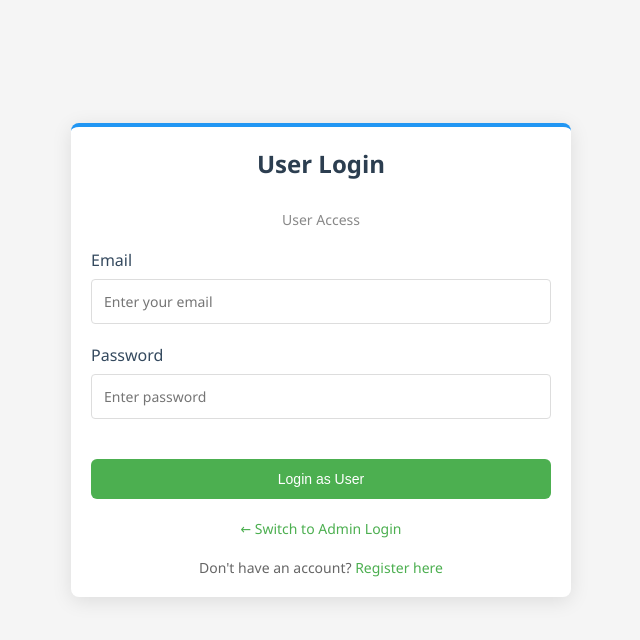
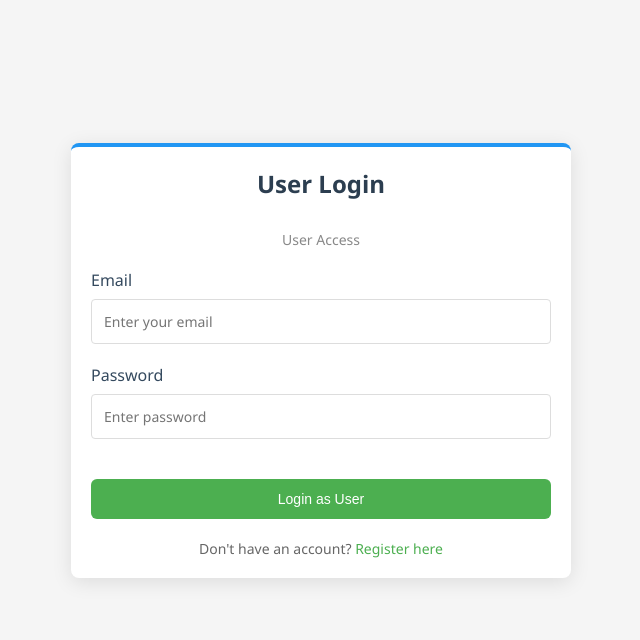
Before and after one commit to bosemuthukumar/assignment-load-management, a React (Create React App) app in the folder frontend/: page /user/login in a window 1280 px wide. Shown: the top 640 px of the page, without its empty margins (319-959 px from the left). Built offline with nearby package versions, Linux system fonts and the light colour scheme.

Commit message:
final test two

```diff
--- a/frontend/src/pages/Login.js
+++ b/frontend/src/pages/Login.js
@@ -91,9 +91,9 @@
               : `Login as ${isAdmin ? "Admin" : "User"}`}
           </button>
         </form>
-        <p className="auth-link">
+        {/* <p className="auth-link">
           <Link to={getOtherLoginUrl()}>← Switch to {getOtherLoginText()}</Link>
-        </p>
+        </p> */}
         <p className="auth-link">
           Don't have an account?{" "}
           <Link to={isAdmin ? "/admin/register" : "/user/register"}>
```
